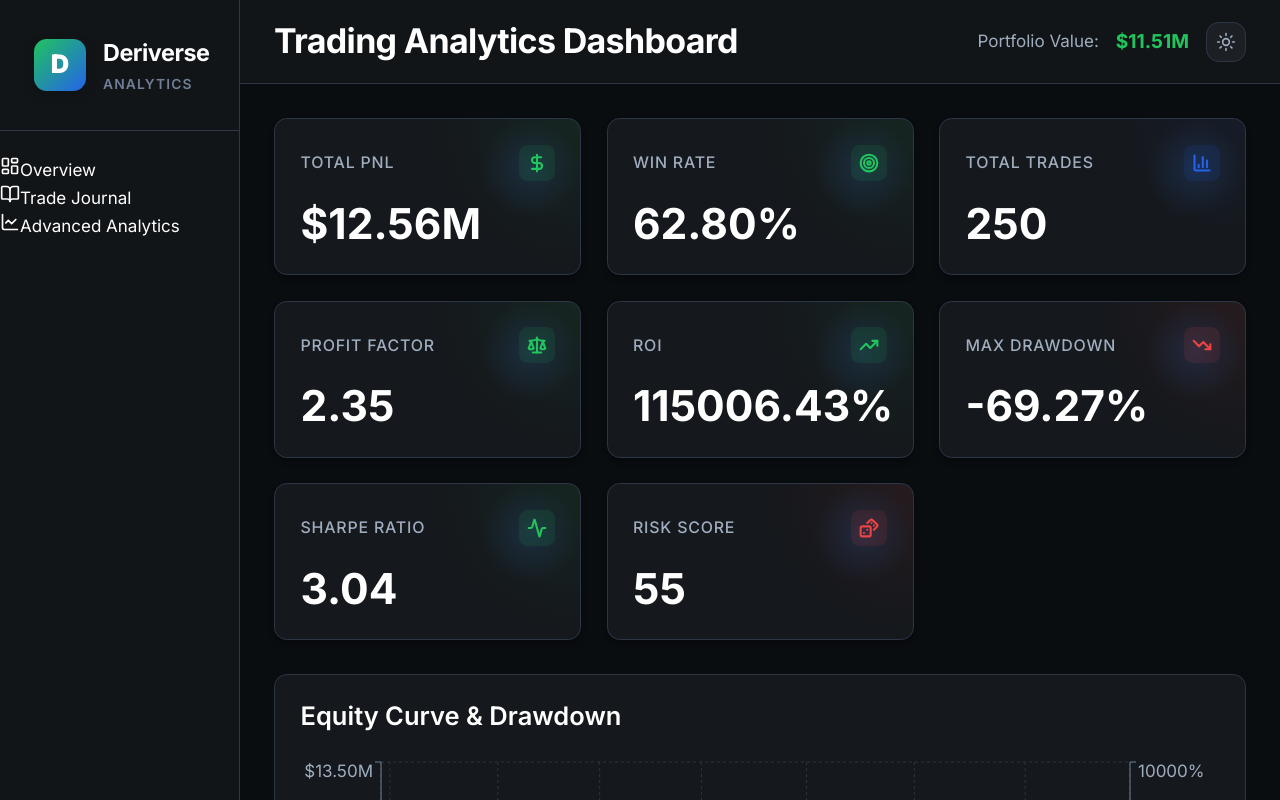
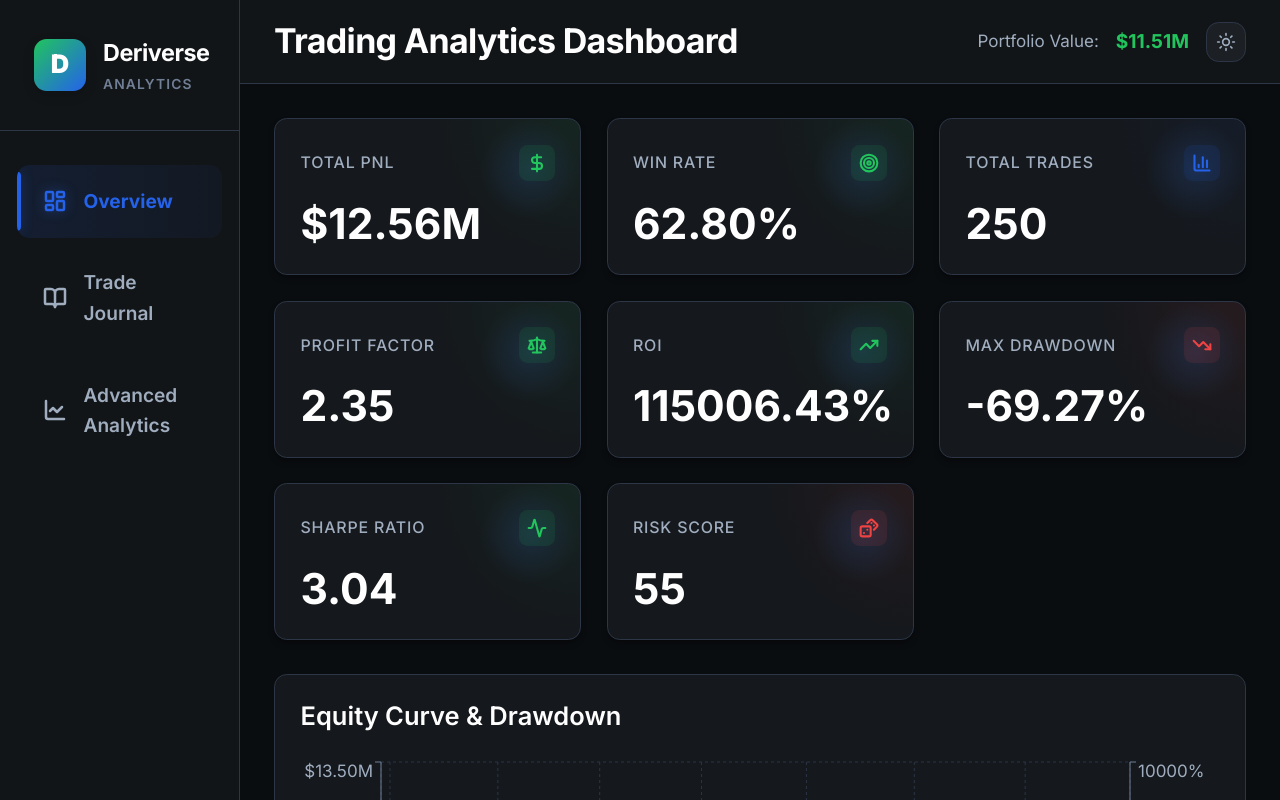
Before and after one commit to uwemdev/deriverse-analytics, a React (Vite) app: page / in a window 1280 px wide. Built offline with nearby package versions, Linux system fonts and the light colour scheme.

Commit message:
\fix: Correct sidebar icon rendering - remove className and target SVG directly"

```diff
--- a/src/components/Dashboard.tsx
+++ b/src/components/Dashboard.tsx
@@ -83,24 +83,24 @@ export const Dashboard: React.FC<DashboardProps> = ({ trades, portfolio }) => {
                 </div>
                 <nav className="sidebar-nav">
                     <div
-                        className={`nav - item ${activeTab === 'overview' ? 'active' : ''} `}
+                        className={`nav-item ${activeTab === 'overview' ? 'active' : ''}`}
                         onClick={() => handleTabChange('overview')}
                     >
-                        <LayoutDashboard size={20} className="nav-icon" />
+                        <LayoutDashboard size={24} strokeWidth={2.5} />
                         <span>Overview</span>
                     </div>
                     <div
-                        className={`nav - item ${activeTab === 'journal' ? 'active' : ''} `}
+                        className={`nav-item ${activeTab === 'journal' ? 'active' : ''}`}
                         onClick={() => handleTabChange('journal')}
                     >
-                        <BookOpen size={20} className="nav-icon" />
+                        <BookOpen size={24} strokeWidth={2.5} />
                         <span>Trade Journal</span>
                     </div>
                     <div
-                        className={`nav - item ${activeTab === 'analytics' ? 'active' : ''} `}
+                        className={`nav-item ${activeTab === 'analytics' ? 'active' : ''}`}
                         onClick={() => handleTabChange('analytics')}
                     >
-                        <LineChart size={20} className="nav-icon" />
+                        <LineChart size={24} strokeWidth={2.5} />
                         <span>Advanced Analytics</span>
                     </div>
                 </nav>
--- a/src/styles/dashboard.css
+++ b/src/styles/dashboard.css
@@ -162,18 +162,19 @@
     box-shadow: 0 0 12px rgba(37, 99, 235, 0.4);
 }
 
-.nav-item .nav-icon {
+.nav-item svg {
     width: 24px;
     height: 24px;
     flex-shrink: 0;
     transition: all var(--transition-base);
+    stroke-width: 2.5;
 }
 
-.nav-item:hover .nav-icon {
+.nav-item:hover svg {
     transform: scale(1.1);
 }
 
-.nav-item.active .nav-icon {
+.nav-item.active svg {
     color: var(--color-primary);
     filter: drop-shadow(0 0 6px rgba(37, 99, 235, 0.4));
 }
```
